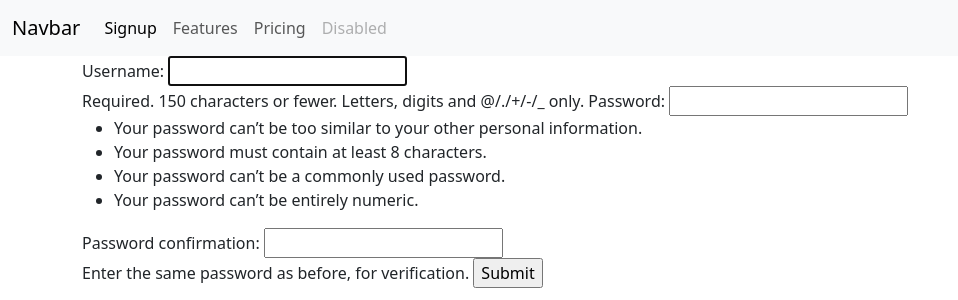
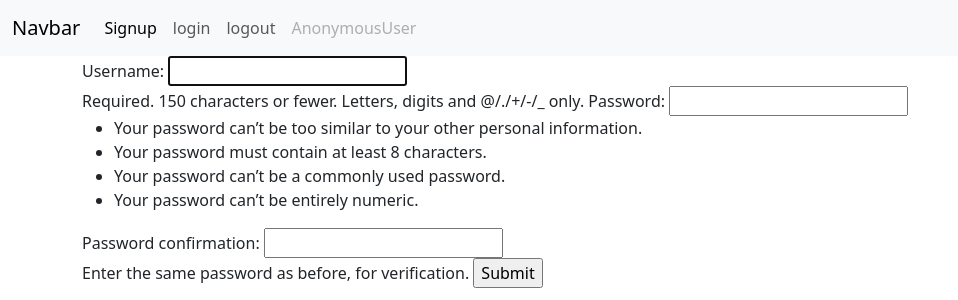
Before and after one commit to syl0702/auth, a Django app: page /accounts/signup/ in a window 1280 px wide. Shown: the top 300 px of the page, without its empty margins (0-958 px from the left). Run offline with Django 4.2, Linux system fonts and the light colour scheme.

Commit message:
login 기능구현

```diff
--- a/accounts/forms.py
+++ b/accounts/forms.py
@@ -1,4 +1,4 @@
-from django.contrib.auth.forms import UserCreationForm
+from django.contrib.auth.forms import UserCreationForm, AuthenticationForm
 
 from .models import User
 
@@ -8,3 +8,7 @@ class CustomUserCreationForm(UserCreationForm):
         model = User
         # fields = '__all__'
         fields = ('username', )
+
+
+class CustomAuthenticationForm(AuthenticationForm):
+    pass
--- a/accounts/urls.py
+++ b/accounts/urls.py
@@ -5,4 +5,5 @@ app_name = 'accounts'
 
 urlpatterns = [
     path('signup/', views.signup, name='signup'),
+    path('login/', views.login, name='login'),
 ]
--- a/accounts/views.py
+++ b/accounts/views.py
@@ -1,5 +1,6 @@
 from django.shortcuts import render, redirect
-from .forms import CustomUserCreationForm
+from .forms import CustomUserCreationForm, CustomAuthenticationForm
+from django.contrib.auth import login as auth_login
 
 # Create your views here.
 def signup(request):
@@ -8,6 +9,7 @@ def signup(request):
         if form.is_valid():
             form.save()
             return redirect('accounts:signup')
+
     else:
         form = CustomUserCreationForm()
 
@@ -16,3 +18,20 @@ def signup(request):
     }
 
     return render(request, 'signup.html', context)
+
+
+def login(request):
+    if request.method=='POST':
+        form = CustomAuthenticationForm(request, request.POST)
+        if form.is_valid():
+            auth_login(request, form.get_user())
+            return redirect('accounts:login')
+
+    else:
+        form = CustomAuthenticationForm()
+
+    context = {
+        'form': form,
+    }
+
+    return render(request, 'login.html', context)
--- a/templates/base.html
+++ b/templates/base.html
@@ -16,9 +16,9 @@
           <div class="collapse navbar-collapse" id="navbarNavAltMarkup">
             <div class="navbar-nav">
               <a class="nav-link active" aria-current="page" href="{% url 'accounts:signup' %}">Signup</a>
-              <a class="nav-link" href="#">Features</a>
-              <a class="nav-link" href="#">Pricing</a>
-              <a class="nav-link disabled" aria-disabled="true">Disabled</a>
+              <a class="nav-link" href="{% url 'accounts:login' %}">login</a>
+              <a class="nav-link" href="#">logout</a>
+              <a class="nav-link disabled" >{{user}}</a>
             </div>
           </div>
         </div>
```
Also changed, not shown: accounts/templates/login.html (added, +11 -0 lines).
